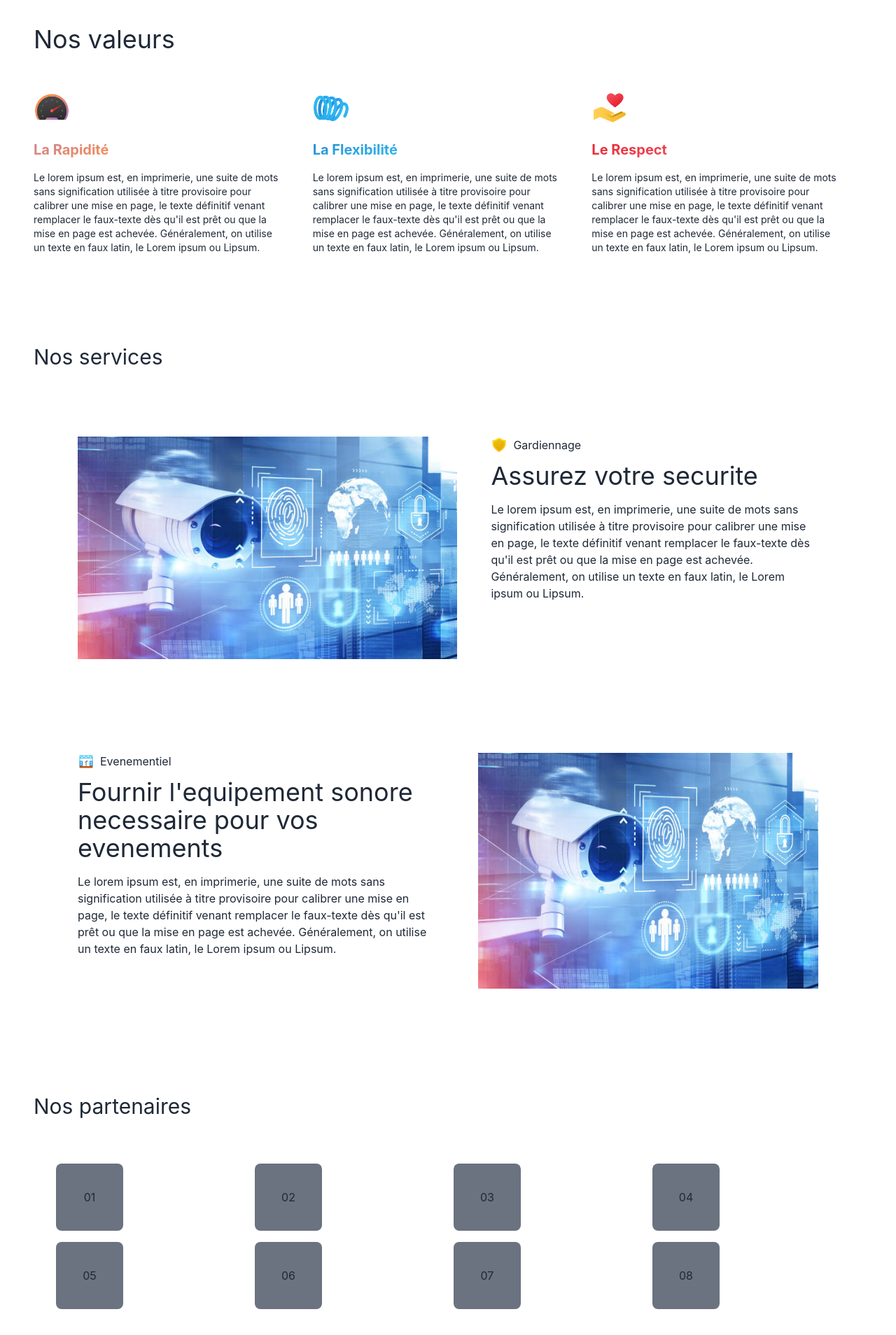
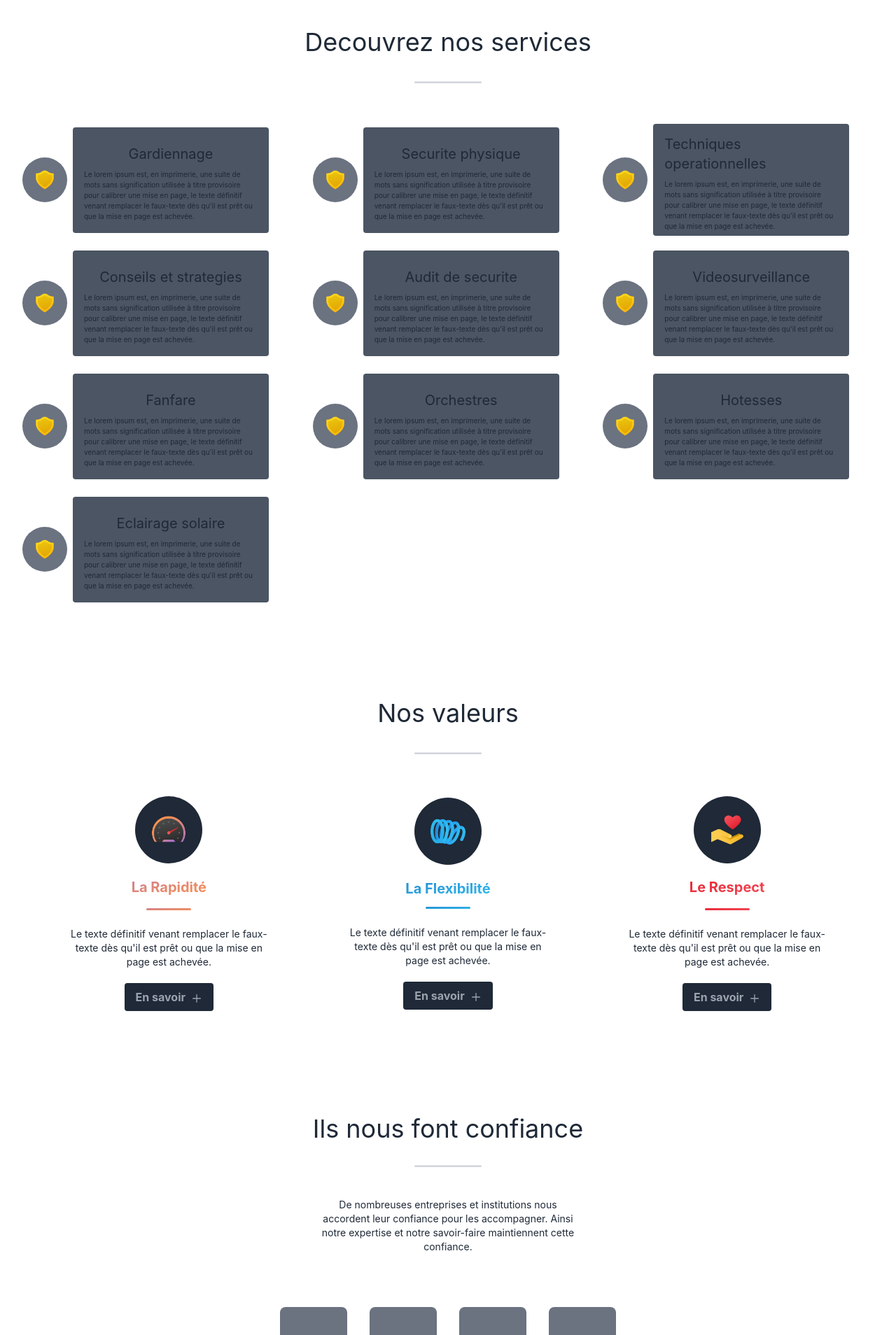
Before and after one commit to giogio2305/echo, a Next.js app: page / in a window 1280 px wide. Shown: the part 620-2528 px from the top of the page at 70% size. Built offline with nearby package versions, Linux system fonts and the light colour scheme.

Commit message:
Echo landig page prototype 14-04-22 23:10

```diff
--- a/pages/index.js
+++ b/pages/index.js
@@ -43,7 +43,7 @@ export default function Home() {
   </div>
 </div>
 
-
+<main className=" flex-grow ">
 {/* Hero section */}
 <div className='mt-[5rem] mb-[7rem] mx-12 '>
   <div className='flex items-center justify-between'>
@@ -59,41 +59,207 @@ export default function Home() {
     <div className='w-[490px] h-96 bg-gray-600 rounded-lg'></div>
   </div>
 </div>
+
+
+
+{/* Section Services */}
+<div id="ser"  className="mt-[7rem] mx-6">
+  <div className="flex flex-col items-center justify-center mt-[7rem] ">
+    <p className="text-center text-4xl my-5">Decouvrez nos services</p>
+    <hr className='w-24 h-[3px] rounded bg-gray-300 mt-4 mb-6'/>
+    </div>
+
+<div className='grid grid-cols-3 gap-3 my-8 '>
+
+<div className='flex items-center justify-center h-[164px] w-[360px]    py-2  '>
+<div className='flex items-center justify-center h-16 w-16 rounded-full  bg-gray-500 mx-2'>
+<Image alt='img' src={fsi} width={32} height={32} />
+</div>
+<div className='flex flex-col items-center justify-center max-h-40 max-w-[280px] rounded  bg-gray-600 p-4'>
+<p className="text-xl my-2 text-left">Gardiennage</p>
+<p className='text-[10px] text-left'>Le lorem ipsum est, en imprimerie, une suite de mots sans signification utilisée
+     à titre provisoire pour calibrer une mise en page, le texte définitif venant remplacer
+     le faux-texte dès qu'il est prêt ou que la mise en page est achevée.</p>
+</div>
+</div>
+
+<div className='flex items-center justify-center h-[164px] w-[360px]     py-2 '>
+<div className='flex items-center justify-center h-16 w-16 rounded-full  bg-gray-500 mx-2'>
+<Image alt='img' src={fsi} width={32} height={32} />
+</div>
+<div className='flex flex-col items-center justify-center max-h-40 max-w-[280px] rounded  bg-gray-600 p-4'>
+<p className="text-xl my-2 text-left">Securite physique</p>
+<p className='text-[10px] text-left'>Le lorem ipsum est, en imprimerie, une suite de mots sans signification utilisée
+     à titre provisoire pour calibrer une mise en page, le texte définitif venant remplacer
+     le faux-texte dès qu'il est prêt ou que la mise en page est achevée.
+     </p>
+     </div>
+</div>
+
+<div className='flex items-center justify-center h-[164px] w-[360px]  py-2  '>
+<div className='flex items-center justify-center h-16 w-16 rounded-full  bg-gray-500 mx-2'>
+<Image alt='img' src={fsi} width={32} height={32} />
+</div>
+<div className='flex flex-col items-center justify-center max-h-40 max-w-[280px] rounded  bg-gray-600 p-4'>
+<p className="text-xl my-2 text-left">Techniques operationnelles</p>
+<p className='text-[10px] text-left'>Le lorem ipsum est, en imprimerie, une suite de mots sans signification utilisée
+     à titre provisoire pour calibrer une mise en page, le texte définitif venant remplacer
+     le faux-texte dès qu'il est prêt ou que la mise en page est achevée.</p>
+</div>
+</div>
+
+
+<div className='flex items-center justify-center h-[164px] w-[360px]    py-2'>
+<div className='flex items-center justify-center h-16 w-16 rounded-full  bg-gray-500 mx-2'>
+<Image alt='img' src={fsi} width={32} height={32} />
+</div>
+<div className='flex flex-col items-center justify-center max-h-40 max-w-[280px] rounded  bg-gray-600 p-4'>
+<p className="text-xl my-2 text-left">Conseils et strategies</p>
+<p className='text-[10px] text-left'>Le lorem ipsum est, en imprimerie, une suite de mots sans signification utilisée
+     à titre provisoire pour calibrer une mise en page, le texte définitif venant remplacer
+     le faux-texte dès qu'il est prêt ou que la mise en page est achevée.</p>
+</div>
+</div>
+
+
+
+<div className='flex items-center justify-center h-[164px] w-[360px]    py-2  '>
+<div className='flex items-center justify-center h-16 w-16 rounded-full  bg-gray-500 mx-2'>
+<Image alt='img' src={fsi} width={32} height={32} />
+</div>
+<div className='flex flex-col items-center justify-center max-h-40 max-w-[280px] rounded  bg-gray-600 p-4'>
+<p className="text-xl my-2 text-left">Audit de securite</p>
+<p className='text-[10px] text-left'>Le lorem ipsum est, en imprimerie, une suite de mots sans signification utilisée
+     à titre provisoire pour calibrer une mise en page, le texte définitif venant remplacer
+     le faux-texte dès qu'il est prêt ou que la mise en page est achevée.</p>
+</div>
+</div>
+
+<div className='flex items-center justify-center h-[164px] w-[360px]    py-2 '>
+<div className='flex items-center justify-center h-16 w-16 rounded-full  bg-gray-500 mx-2'>
+<Image alt='img' src={fsi} width={32} height={32} />
+</div>
+<div className='flex flex-col items-center justify-center max-h-40 max-w-[280px] rounded  bg-gray-600 p-4'>
+<p className="text-xl my-2 text-left">Videosurveillance</p>
+<p className='text-[10px] text-left'>Le lorem ipsum est, en imprimerie, une suite de mots sans signification utilisée
+     à titre provisoire pour calibrer une mise en page, le texte définitif venant remplacer
+     le faux-texte dès qu'il est prêt ou que la mise en page est achevée.</p>
+</div>
+</div>
+
+<div className='flex items-center justify-center h-[164px] w-[360px]    py-2  '>
+<div className='flex items-center justify-center h-16 w-16 rounded-full  bg-gray-500 mx-2'>
+<Image alt='img' src={fsi} width={32} height={32} />
+</div>
+<div className='flex flex-col items-center justify-center max-h-40 max-w-[280px] rounded  bg-gray-600 p-4'>
+<p className="text-xl my-2 text-left">Fanfare</p>
+<p className='text-[10px] text-left'>Le lorem ipsum est, en imprimerie, une suite de mots sans signification utilisée
+     à titre provisoire pour calibrer une mise en page, le texte définitif venant remplacer
+     le faux-texte dès qu'il est prêt ou que la mise en page est achevée.</p>
+</div>
+</div>
+
+<div className='flex items-center justify-center h-[164px] w-[360px]    py-2 '>
+<div className='flex items-center justify-center h-16 w-16 rounded-full  bg-gray-500 mx-2'>
+<Image alt='img' src={fsi} width={32} height={32} />
+</div>
+<div className='flex flex-col items-center justify-center max-h-40 max-w-[280px] rounded  bg-gray-600 p-4'>
+<p className="text-xl my-2 text-left">Orchestres</p>
+<p className='text-[10px] text-left'>Le lorem ipsum est, en imprimerie, une suite de mots sans signification utilisée
+     à titre provisoire pour calibrer une mise en page, le texte définitif venant remplacer
+     le faux-texte dès qu'il est prêt ou que la mise en page est achevée.</p>
+</div>
+</div>
+
+<div className='flex items-center justify-center h-[164px] w-[360px]    py-2 '>
+<div className='flex items-center justify-center h-16 w-16 rounded-full  bg-gray-500 mx-2'>
+<Image alt='img' src={fsi} width={32} height={32} />
+</div>
+<div className='flex flex-col items-center justify-center max-h-40 max-w-[280px] rounded  bg-gray-600 p-4'>
+<p className="text-xl my-2 text-left">Hotesses</p>
+<p className='text-[10px] text-left'>Le lorem ipsum est, en imprimerie, une suite de mots sans signification utilisée
+     à titre provisoire pour calibrer une mise en page, le texte définitif venant remplacer
+     le faux-texte dès qu'il est prêt ou que la mise en page est achevée.</p>
+</div>
+</div>
+
+<div className='flex items-center justify-center h-[164px] w-[360px]    py-2 '>
+<div className='flex items-center justify-center h-16 w-16 rounded-full  bg-gray-500 mx-2'>
+<Image alt='img' src={fsi} width={32} height={32} />
+</div>
+<div className='flex flex-col items-center justify-center max-h-40 max-w-[280px] rounded  bg-gray-600 p-4'>
+<p className="text-xl my-2 text-left">Eclairage solaire</p>
+<p className='text-[10px] text-left'>Le lorem ipsum est, en imprimerie, une suite de mots sans signification utilisée
+     à titre provisoire pour calibrer une mise en page, le texte définitif venant remplacer
+     le faux-texte dès qu'il est prêt ou que la mise en page est achevée.</p>
+</div>
+</div>
+
+</div>
+
+
+</div>
+
+
 {/* Section valeurs */}
 <div id="val" className="mt-[7rem] mx-12 ">
-  <div  className="mt-6  flex flex-col items-start justify-start">
-    <p className="text-left text-4xl my-4">Nos valeurs</p>
+  <div  className="  flex flex-col items-center justify-center">
+    <p className="text-left text-4xl my-5">Nos valeurs</p>
+    <hr className='w-24 h-[2.6px] rounded bg-gray-300 mt-4 mb-6'/>
     </div>
   <div className="grid grid-cols-3 gap-3 mt-9 flex items-stretch">
 {/* Rapidite */}
-   <div className='flex flex-col items-start justify-start'>
+   <div className='flex flex-col items-center justify-center'>
+   <div className='flex items-center justify-center h-24 w-24 rounded-full  bg-gray-800 mx-2'>
      <Image alt='img' src={fvi} width={52} height={52} />
+     </div>
      <p className="text-transparent bg-clip-text bg-gradient-to-br from-[#CA7F97] to-[#FC914D] text-left text-xl font-bold mb-4 mt-5">La Rapidité</p>
-   <p className='text-sm max-w-[360px] text-left'>Le lorem ipsum est, en imprimerie, une suite de mots sans signification utilisée
-     à titre provisoire pour calibrer une mise en page, le texte définitif venant remplacer
+     <hr className='bg-gradient-to-br from-[#CA7F97] to-[#FC914D] w-16 h-[3px] rounded-lg bg-gray-300 border-none  mb-6'/>
+   <p className='text-sm max-w-[300px] text-center'>Le  texte définitif venant remplacer
      le faux-texte dès qu'il est prêt ou que la mise en page est achevée.
-      Généralement, on utilise un texte en faux latin, le Lorem ipsum ou Lipsum.</p>
+      </p>
+      <button class=" my-5 bg-gray-800 hover:bg-gray-900 text-gray-400 font-bold py-2 px-4 rounded inline-flex items-center">
+  <span>En savoir</span>
+  <svg xmlns="http://www.w3.org/2000/svg" className="fill-current w-4 h-4 mt-1 ml-2" fill="none" viewBox="0 0 24 24" stroke="currentColor" strokeWidth={2}>
+  <path strokeLinecap="round" strokeLinejoin="round" d="M12 4v16m8-8H4" />
+</svg>
+</button>
    </div>
 
 {/* Flexibilite */}
-  <div  className='flex flex-col items-start justify-start'>
-    <Image alt='img' src={svi} width={52} height={52} />
-     <p className="text-transparent bg-clip-text bg-gradient-to-br from-[#2589D0] to-[#32BDEF] text-left text-xl font-bold mb-4 mt-5">La Flexibilité</p>
-   <p className='text-sm max-w-[360px] text-left'>Le lorem ipsum est, en imprimerie, une suite de mots sans signification utilisée
-     à titre provisoire pour calibrer une mise en page, le texte définitif venant remplacer
-     le faux-texte dès qu'il est prêt ou que la mise en page est achevée.
-      Généralement, on utilise un texte en faux latin, le Lorem ipsum ou Lipsum.
-      </p>
+  <div  className='flex flex-col items-center justify-center'>
+  <div className='flex items-center justify-center h-24 w-24 rounded-full  bg-gray-800 mx-2'>
+  <Image alt='img' src={svi} width={52} height={52} />
   </div>
 
-  <div className='flex flex-col items-start justify-start'>
+     <p className="text-transparent bg-clip-text bg-gradient-to-br from-[#2589D0] to-[#32BDEF] text-left text-xl font-bold mb-3 mt-5">La Flexibilité</p>
+     <hr className='bg-gradient-to-br from-[#2589D0] to-[#32bDEF] w-16 h-[3px] rounded-lg bg-gray-300 border-none  mb-6'/>
+   <p className='text-sm max-w-[300px] text-center'>Le  texte définitif venant remplacer
+     le faux-texte dès qu'il est prêt ou que la mise en page est achevée.
+      </p>
+      <button class=" my-5 bg-gray-800 hover:bg-gray-900 text-gray-400 font-bold py-2 px-4 rounded inline-flex items-center">
+  <span>En savoir</span>
+  <svg xmlns="http://www.w3.org/2000/svg" className="fill-current w-4 h-4 mt-1 ml-2" fill="none" viewBox="0 0 24 24" stroke="currentColor" strokeWidth={2}>
+  <path strokeLinecap="round" strokeLinejoin="round" d="M12 4v16m8-8H4" />
+</svg>
+</button>
+  </div>
+
+  <div className='flex flex-col items-center justify-center'>
+  <div className='flex items-center justify-center h-24 w-24 rounded-full  bg-gray-800 mx-2'>
     <Image alt='img' src={tvi} width={52} height={52} />
+    </div>
      <p className="text-transparent bg-clip-text bg-gradient-to-br from-[#E52030] to-[#F44F5A] text-left text-xl font-bold mb-4 mt-5">Le Respect</p>
-   <p className='text-sm max-w-[360px] text-left'>Le lorem ipsum est, en imprimerie, une suite de mots sans signification utilisée
-     à titre provisoire pour calibrer une mise en page, le texte définitif venant remplacer
+     <hr className='bg-gradient-to-br from-[#E52030] to-[#F44F5A] w-16 h-[3px] rounded-lg bg-gray-300 border-none  mb-6'/>
+   <p className='text-sm max-w-[300px] text-center'>Le  texte définitif venant remplacer
      le faux-texte dès qu'il est prêt ou que la mise en page est achevée.
-      Généralement, on utilise un texte en faux latin, le Lorem ipsum ou Lipsum.
       </p>
+      <button class=" my-5 bg-gray-800 hover:bg-gray-900 text-gray-400 font-bold py-2 px-4 rounded inline-flex items-center">
+  <span>En savoir</span>
+  <svg xmlns="http://www.w3.org/2000/svg" className="fill-current w-4 h-4 mt-1 ml-2" fill="none" viewBox="0 0 24 24" stroke="currentColor" strokeWidth={2}>
+  <path strokeLinecap="round" strokeLinejoin="round" d="M12 4v16m8-8H4" />
+</svg>
+</button>
   </div>
 
 
@@ -101,115 +267,98 @@ export default function Home() {
 </div>
 
 
-
-{/* Section Services */}
-<div id="ser"  className="mt-[7rem] mx-12">
-  <div className="flex flex-col items-start justify-start mt-[7rem] ">
-    <p className="text-3xl my-4">Nos services</p>
+{/* Section partenaires */}
+<div id="par" className="mt-[7rem] mx-12">
+<div className="flex flex-col items-center justify-center mt-[7rem] ">
+    <p className="text-4xl my-4">Ils nous font confiance</p>
+    <hr className='w-24 h-[3px] rounded bg-gray-300 mt-4 mb-6'/>
     </div>
-
-{/* Gardiennage */}
-  <div className="flex items-start justify-center mx-[47px] my-20  px-[16px]">
-  <div className="mr-12">
-      <Image alt='img' src={de}  width={580} height={340}/>
-  </div>
-
-   <div className="">
-     <div className='flex items-start justify-start'>
-       <Image alt='img' src={fsi} width={24} height={24} />
-       <p className="text-left text-base mb-3 ml-2">Gardiennage</p></div>
-     <p className="text-left text-4xl mb-4">Assurez votre securite</p>
-   <p className='max-w-[500px] max-h-[340px]'>Le lorem ipsum est, en imprimerie, une suite de mots sans signification utilisée
-     à titre provisoire pour calibrer une mise en page, le texte définitif venant remplacer
-     le faux-texte dès qu'il est prêt ou que la mise en page est achevée.
-      Généralement, on utilise un texte en faux latin, le Lorem ipsum ou Lipsum.</p>
-   </div>
-  </div>
+    <div className='flex flex-col items-center justify-center'>
+    <p className='text-sm max-w-[380px] text-center my-5'>
+    De nombreuses entreprises et institutions nous accordent leur confiance pour les accompagner. Ainsi notre expertise et notre savoir-faire maintiennent cette confiance.
+      </p>
 
 
-{/* Evenementiel */}
-<div className="flex items-start justify-center mx-[47px] my-32  px-[16px]">
-<div className="">
-<div className='flex items-start justify-start'>
-       <Image alt='img' src={ssi} width={24} height={24} />
-       <p className="text-left text-base mb-3 ml-2">Evenementiel</p></div>
-  <p className="text-left text-4xl mb-4 max-w-[560px]">Fournir l'equipement sonore necessaire pour vos evenements</p>
-<p className='max-w-[500px] max-h-[340px]'>Le lorem ipsum est, en imprimerie, une suite de mots sans signification utilisée
-  à titre provisoire pour calibrer une mise en page, le texte définitif venant remplacer
-  le faux-texte dès qu'il est prêt ou que la mise en page est achevée.
-   Généralement, on utilise un texte en faux latin, le Lorem ipsum ou Lipsum.</p>
+      <div className="grid grid-cols-4 gap-4 my-12 mx-8">
+  <div className='m-2 w-[96px] h-[96px] bg-gray-500 rounded-lg flex items-center justify-center'>01</div>
+
+  <div className='m-2 w-[96px] h-[96px] bg-gray-500 rounded-lg flex items-center justify-center'>02</div>
+
+  <div className='m-2 w-[96px] h-[96px] bg-gray-500 rounded-lg flex items-center justify-center'>03</div>
+
+  <div className='m-2 w-[96px] h-[96px] bg-gray-500 rounded-lg flex items-center justify-center'>04</div>
+
+  <div className='m-2 w-[96px] h-[96px] bg-gray-500 rounded-lg flex items-center justify-center'>05</div>
+
+<div className='m-2 w-[96px] h-[96px] bg-gray-500 rounded-lg flex items-center justify-center'>06</div>
+
+<div className='m-2 w-[96px] h-[96px] bg-gray-500 rounded-lg flex items-center justify-center'>07</div>
+
+<div className='m-2 w-[96px] h-[96px] bg-gray-500 rounded-lg flex items-center justify-center'>08</div>
+
 </div>
-
-<div className="ml-12">
-   <Image alt='img' src={de}  width={520} height={360}/>
-</div>
-</div>
+    </div>
 
 
 </div>
 
-{/* Section partenaires */}
-<div id="par" className="mt-[7rem] mx-12">
-<div className="flex flex-col items-start justify-start mt-[7rem] ">
-    <p className="text-3xl my-4">Nos partenaires</p>
-    </div>
-    <div className="grid grid-cols-4 gap-4 my-12 mx-8">
-  <div className='w-[96px] h-[96px] bg-gray-500 rounded-lg flex items-center justify-center'>01</div>
 
-  <div className='w-[96px] h-[96px] bg-gray-500 rounded-lg flex items-center justify-center'>02</div>
+</main>
 
-  <div className='w-[96px] h-[96px] bg-gray-500 rounded-lg flex items-center justify-center'>03</div>
+<footer className='flex flex-col mx-auto bg-gray-800 px-8 pt-12 pb-4  mt-16'>
+<div className="grid grid-cols-5 gap-5">
 
-  <div className='w-[96px] h-[96px] bg-gray-500 rounded-lg flex items-center justify-center'>04</div>
+<div className='flex flex-col items-start justify-start'>
+<h4 className='text-base font-bold my-2 uppercase'>A PROPOS</h4>
 
-  <div className='w-[96px] h-[96px] bg-gray-500 rounded-lg flex items-center justify-center'>05</div>
-
-<div className='w-[96px] h-[96px] bg-gray-500 rounded-lg flex items-center justify-center'>06</div>
-
-<div className='w-[96px] h-[96px] bg-gray-500 rounded-lg flex items-center justify-center'>07</div>
-
-<div className='w-[96px] h-[96px] bg-gray-500 rounded-lg flex items-center justify-center'>08</div>
-
-</div>
-</div>
-
-{/* Section contacts */}
-<div id="con" className="mt-[7rem] mx-12">
-<div className="flex flex-col items-start justify-start mt-[7rem] ">
-    <p className="text-3xl my-4">Contactez-nous</p>
-    </div>
-
-    <div className="grid grid-cols-3 gap-3 my-3 flex items-stretch">
-{/* social */}
-   <div className='flex flex-col items-start justify-start'>
-     <p className="text-transparent bg-clip-text bg-gradient-to-br from-[#2589D0] to-[#32BDEF] text-left text-xl font-bold mb-4 mt-5">Social</p>
-<div className='flex items-center justify-start'>
-  <Image alt='img' src={fb} width={44} height={44}/>
-  <Image alt='img' src={ins} width={44} height={44}/>
-  <Image alt='img' src={twi} width={44} height={44}/>
-</div>
-   </div>
-
-{/* telephone */}
-  <div className='flex flex-col items-start justify-start'>
-     <p className="text-transparent bg-clip-text bg-gradient-to-br from-[#2589D0] to-[#32BDEF] text-left text-xl font-bold mb-4 mt-5">Telephone</p>
-     <div className='flex items-center justify-start'>
-<h3 className='text-lg font-bold'>698004578</h3>
-</div>
-  </div>
-
-  <div className='flex flex-col items-start justify-start'>
-     <p className="text-transparent bg-clip-text bg-gradient-to-br from-[#2589D0] to-[#32BDEF] text-left text-xl font-bold mb-4 mt-5">E-mail</p>
-     <div className='flex items-center justify-start'>
-     <h3 className='text-lg font-bold'>someadress@xyz.com</h3>
-</div>
-  </div>
+<p className='text-xs max-w-[212px] my-1'>
+Entreprise du groupe ICCNET, créée en 1997, MATRIX TELECOMS est un opérateur Réseaux et Télécoms disposant d'une infrastructure de pointe pour tout type de besoins en solutions de télécommunications.
+</p>
 
 
-  </div>
 
 </div>
 
+<div className='flex flex-col items-start justify-start'>
+<h4 className='text-base font-bold my-2 uppercase'>Telephone</h4>
+
+<h3 className='text-sm font-bold'>(+237) 699271326</h3>
+<h3 className='text-sm font-bold'>(+237) 673696435</h3>
+
+</div>
+
+<div className='flex flex-col items-start justify-start'>
+<h4 className='text-base font-bold my-2 uppercase'>Email</h4>
+
+<h3 className='text-sm font-bold'>info@echosecurity-events.com</h3>
+<h3 className='text-sm font-bold'>e.securite.events@gmail.com</h3>
+
+</div>
+
+<div className='flex flex-col items-start justify-start'>
+<h4 className='text-base font-bold my-2 uppercase'>social</h4>
+<div className='flex items-center justify-start my-1'>
+  <Image alt='img' src={fb} width={28} height={28}/>
+  <h3 className='text-sm font-bold ml-2'>echosecurityevents</h3>
+</div>
+
+</div>
+
+<div className='flex flex-col items-start justify-start'>
+<h4 className='text-base font-bold my-2 uppercase'>Adresse</h4>
+
+<h3 className='text-sm font-bold'>Hopital public, Bonamoussadi  Douala-Cameroun</h3>
+
+</div>
+
+</div>
+<hr className='w-full h-[3px] rounded bg-gray-300 my-4'/>
+
+<div className='flex items-center justify-between'>
+  <p className='text-sm font-semibold'>Copyright © 2022 ECHO SECURITY EVENTS</p>
+  <p className='text-sm font-semibold'>Powered by : <a  href='#' className='underline'>Signer Ink</a></p>
+</div>
+</footer>
 
  </div>
 
```
